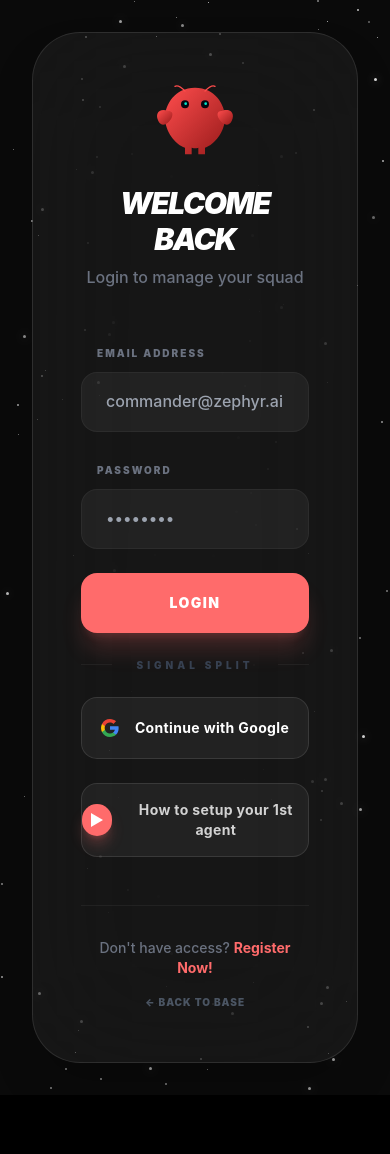
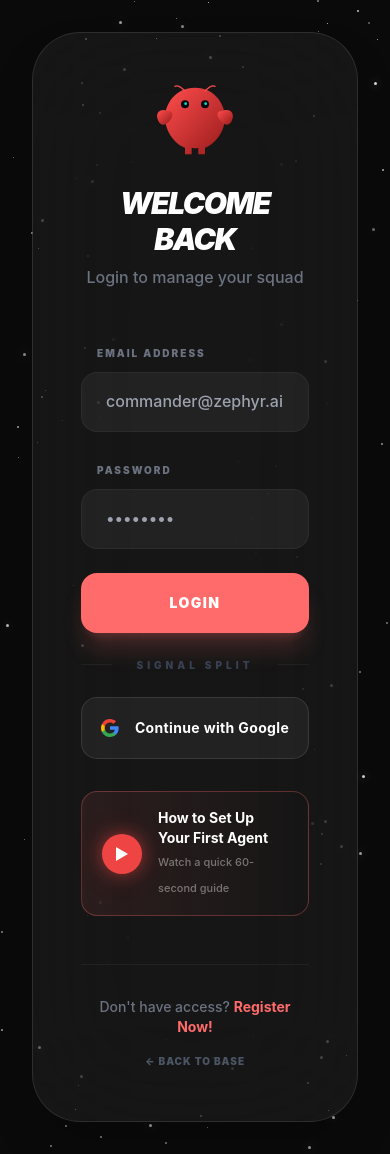
Before and after one commit to xindex2/zakibot, a React (Vite) app in the folder platform/: page /login in a window 390 px wide. Before the commit the page ends 1095 px from the top, so only its background shows below. Built offline with nearby package versions, Linux system fonts and the light colour scheme; a web font is replaced by a local one.

Commit message:
style: polish setup video button — fix grammar, vivid red play icon with glow

```diff
--- a/platform/src/pages/Login.tsx
+++ b/platform/src/pages/Login.tsx
@@ -145,19 +145,22 @@ export default function Login() {
                             </button>
                         </form>
 
-                        {/* Mobile-only: How to setup your 1st agent */}
-                        <div className="md:hidden mt-6">
+                        {/* Mobile-only: How to Set Up Your First Agent */}
+                        <div className="md:hidden mt-8">
                             <button
                                 type="button"
                                 onClick={() => setShowVideo(true)}
-                                className="w-full flex items-center justify-center gap-3 py-4 rounded-2xl border border-white/10 bg-white/5 hover:bg-white/10 active:scale-95 transition-all"
+                                className="w-full flex items-center gap-4 px-5 py-4 rounded-2xl border border-[#ff6b6b]/30 bg-gradient-to-r from-[#ff6b6b]/10 to-transparent hover:from-[#ff6b6b]/20 active:scale-[0.97] transition-all"
                             >
-                                <div className="w-8 h-8 rounded-full bg-[#ff6b6b] flex items-center justify-center shadow-lg shadow-[#ff6b6b]/30">
+                                <div className="w-10 h-10 rounded-full bg-[#EF4444] flex items-center justify-center shrink-0" style={{ boxShadow: '0 0 16px rgba(239,68,68,0.5), 0 0 32px rgba(239,68,68,0.2)' }}>
                                     <svg width="12" height="14" viewBox="0 0 12 14" fill="white">
                                         <path d="M0 0v14l12-7z" />
                                     </svg>
                                 </div>
-                                <span className="text-sm font-bold text-white/80 tracking-wide">How to setup your 1st agent</span>
+                                <div className="text-left">
+                                    <span className="text-sm font-bold text-white block">How to Set Up Your First Agent</span>
+                                    <span className="text-[11px] text-white/40 font-medium">Watch a quick 60-second guide</span>
+                                </div>
                             </button>
                         </div>
 
```
